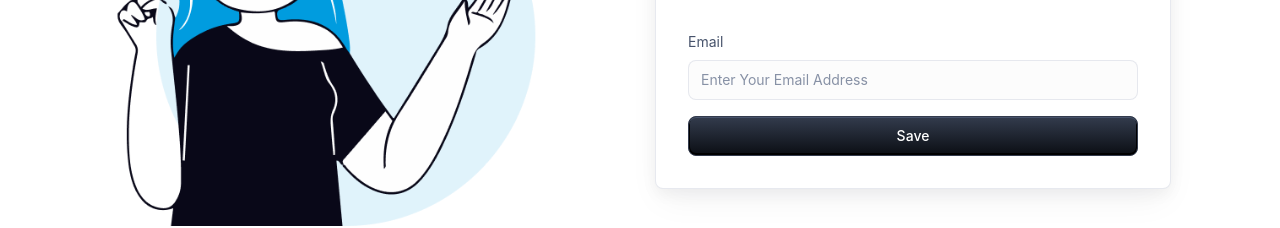
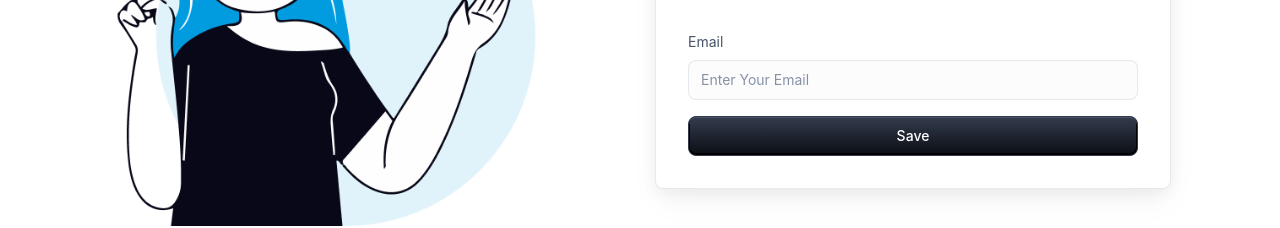
Before and after one commit to hibayoussef/tickiting, a React (Create React App) app: page /forgot-password in a window 1280 px wide. Shown: the part 368-596 px from the top of the page. Built offline with nearby package versions, Linux system fonts and the light colour scheme.

Commit message:
[UPDATE] update data

```diff
--- a/src/modules/Auth/components/forms/ForgotPassword.tsx
+++ b/src/modules/Auth/components/forms/ForgotPassword.tsx
@@ -1,14 +1,27 @@
 import { Box, Button, FormControl, FormLabel, TextField } from "@mui/material";
 import React from "react";
 import type { FormProps } from "../../../../types/formTypes";
+import { useForm } from "react-hook-form";
+import { useForgotPasswordValidation } from "../../validations/useFormsValidation";
 
-const ForgotPassword: React.FC<FormProps> = ({
-  handleSubmit
-}) => {
+const ForgotPassword: React.FC<FormProps> = ({ handleSubmit }) => {
+  const { validationResolver } = useForgotPasswordValidation();
+  const {
+    register,
+    handleSubmit: handleFormSubmit,
+    formState: { errors },
+  } = useForm({
+    resolver: validationResolver,
+  });
+
+  const onSubmit = (data: any) => {
+    console.log("Form data:", data);
+    // handleSubmit();
+  };
   return (
     <Box
       component="form"
-      onSubmit={handleSubmit}
+      onSubmit={handleFormSubmit(onSubmit)}
       noValidate
       sx={{ display: "flex", flexDirection: "column", width: "100%", gap: 2 }}
     >
@@ -17,12 +30,14 @@ const ForgotPassword: React.FC<FormProps> = ({
         <TextField
           id="email"
           type="email"
-          name="email"
-          placeholder="Enter Your Email Address"
+          placeholder="Enter Your Email"
           autoComplete="email"
           required
           fullWidth
           variant="outlined"
+          {...register("email")}
+          error={!!errors.email}
+          helperText={errors.email ? errors.email.message : ""} // عرض رسالة الخطأ
         />
       </FormControl>
 
```
